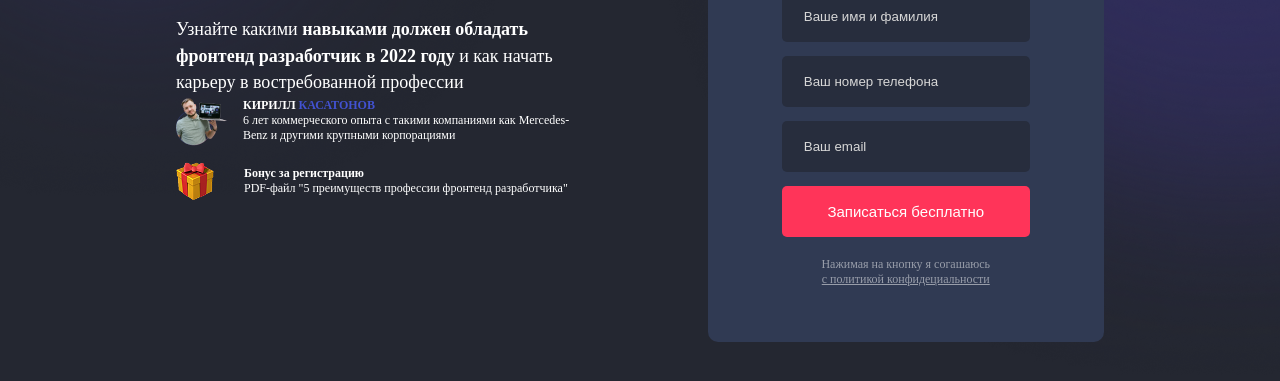
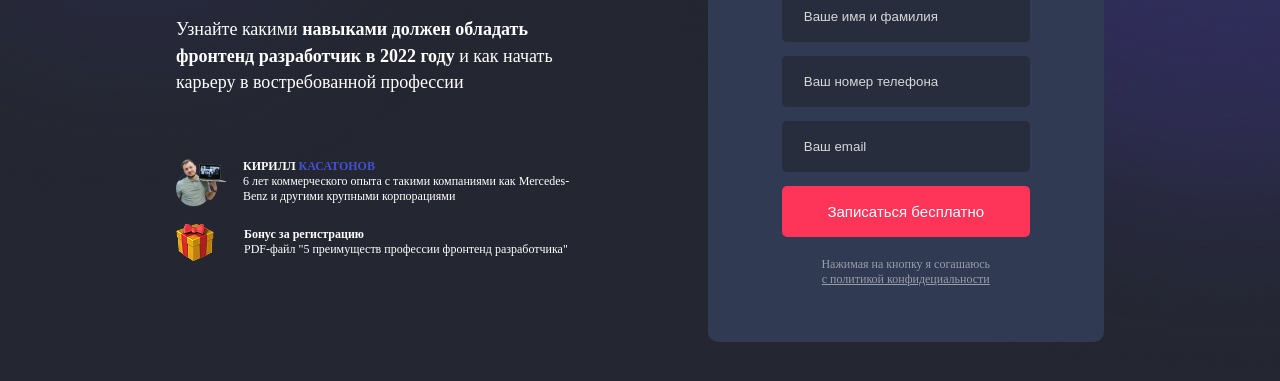
Before and after one commit to Sergei9915/markup-test, a plain HTML site: page index.html in a window 1280 px wide. Shown: the part 351-732 px from the top of the page. Drawn offline with Linux system fonts and the light colour scheme; files whose address does not match are found by name.

Commit message:
edit margin

```diff
--- a/style/style.css
+++ b/style/style.css
@@ -160,7 +160,7 @@ body {
 
 .footer-content {
   font-size: 12px;
-  margin-bottom: 61px;
+  margin-top: 61px;
   display: flex;
   flex-wrap: wrap;
   gap: 16px;
```
